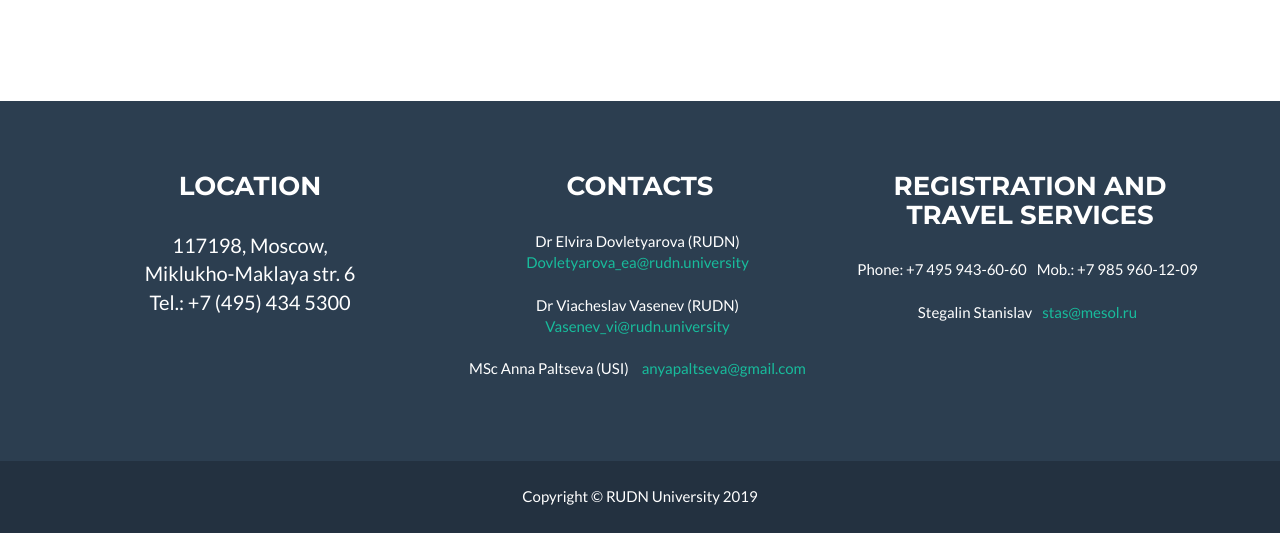
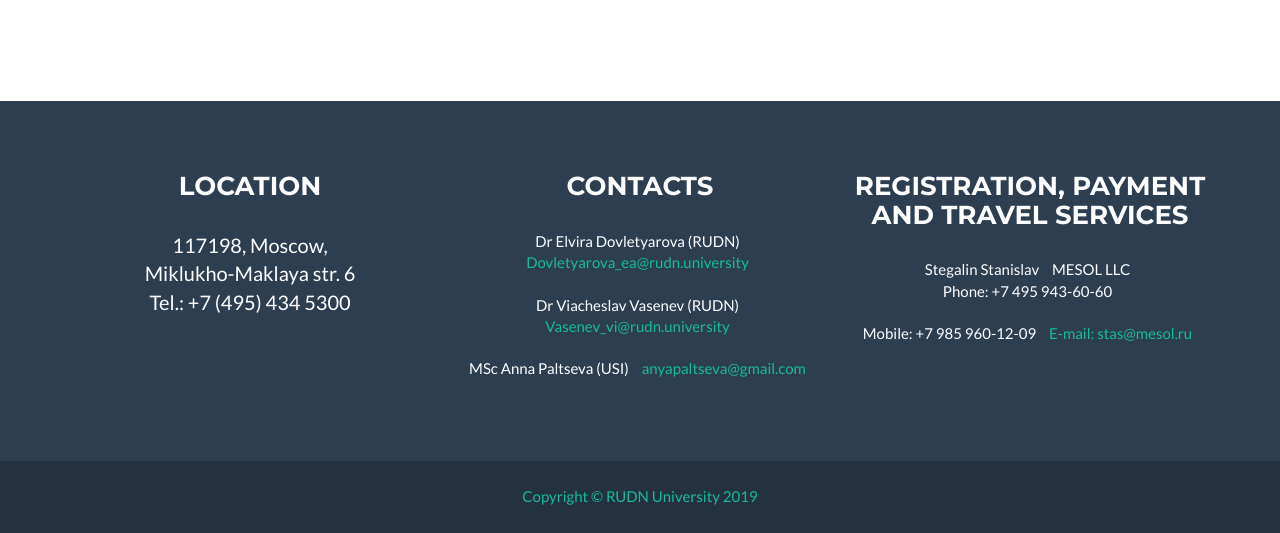
Before and after one commit to erasmus-rudn/erasmus-rudn.github.io, a Jekyll site: the page built from _posts/2014-07-19-project-15.markdown, in a window 1280 px wide and 900 px high, scrolled down 7129 px, cut to the strip 367-900 px from the top of the window. Built offline with Jekyll 4.4.1, drawn with Linux system fonts in a browser that asks for light colours; our own code applies the rules of GitHub Pages for plain Markdown files.

Commit message:
mesol updated

```diff
--- a/_includes/footer.html
+++ b/_includes/footer.html
@@ -27,14 +27,14 @@
                         </ul>
                     </div>
                     <div class="footer-col col-md-4">
-                        <h3>Registration and travel services</h3>
+                        <h3>Registration, payment and travel services</h3>
 			    <ul class="list-inline">
-				<li><address>Phone: +7 495 943-60-60</address></p>
-			    	<li><address>Mob.: +7 985 960-12-09</address></p>
-			    	<li>Stegalin Stanislav</p>
-			    	<li><address><a href="mailtostas@mesol.ru">stas@mesol.ru</a></address></li>
+				<li>Stegalin Stanislav</li>
+				<li>MESOL LLC</li>
+				<li><address>Phone: +7 495 943-60-60</li>
+				<li><address>Mobile: +7 985 960-12-09</li>
+				<li><address><a href="mailtostas@mesol.ru">E-mail: stas@mesol.ru</li>
 			    </ul>
-
 
                     </div>
                 </div>
```
